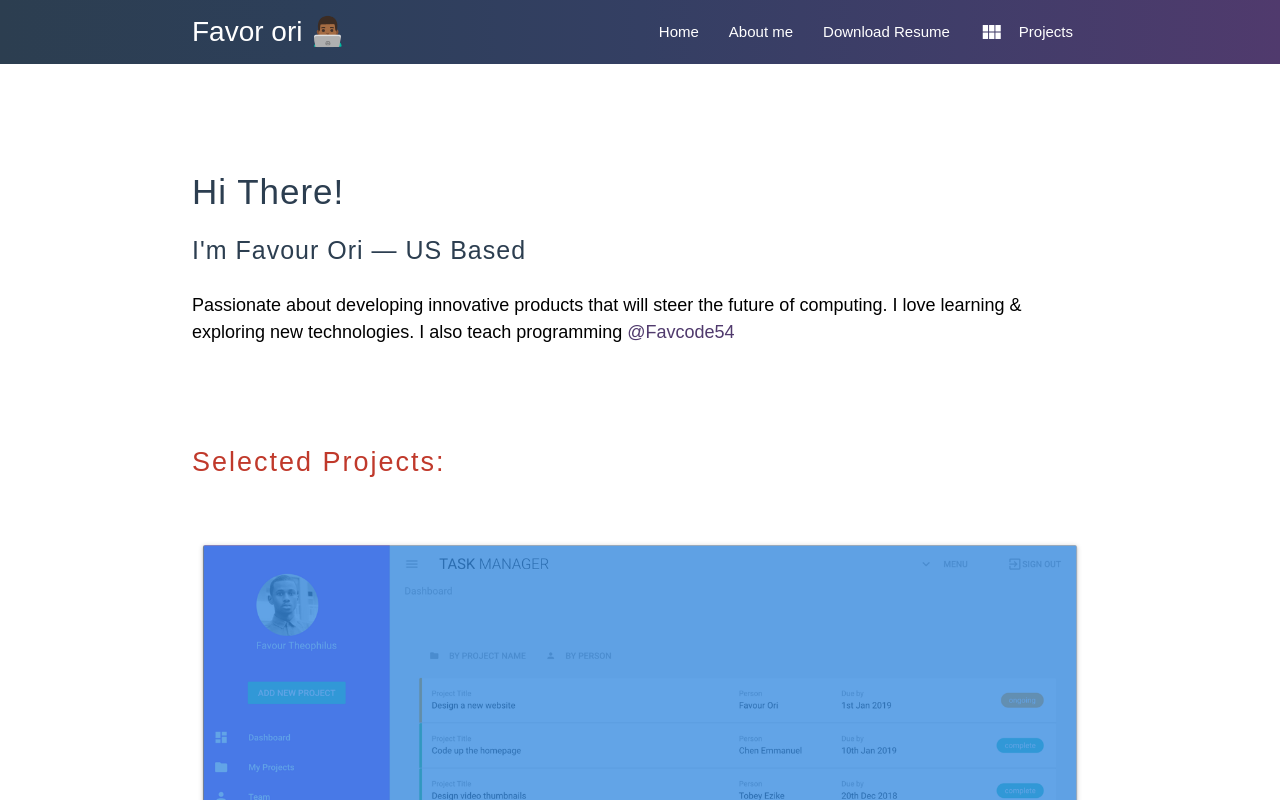
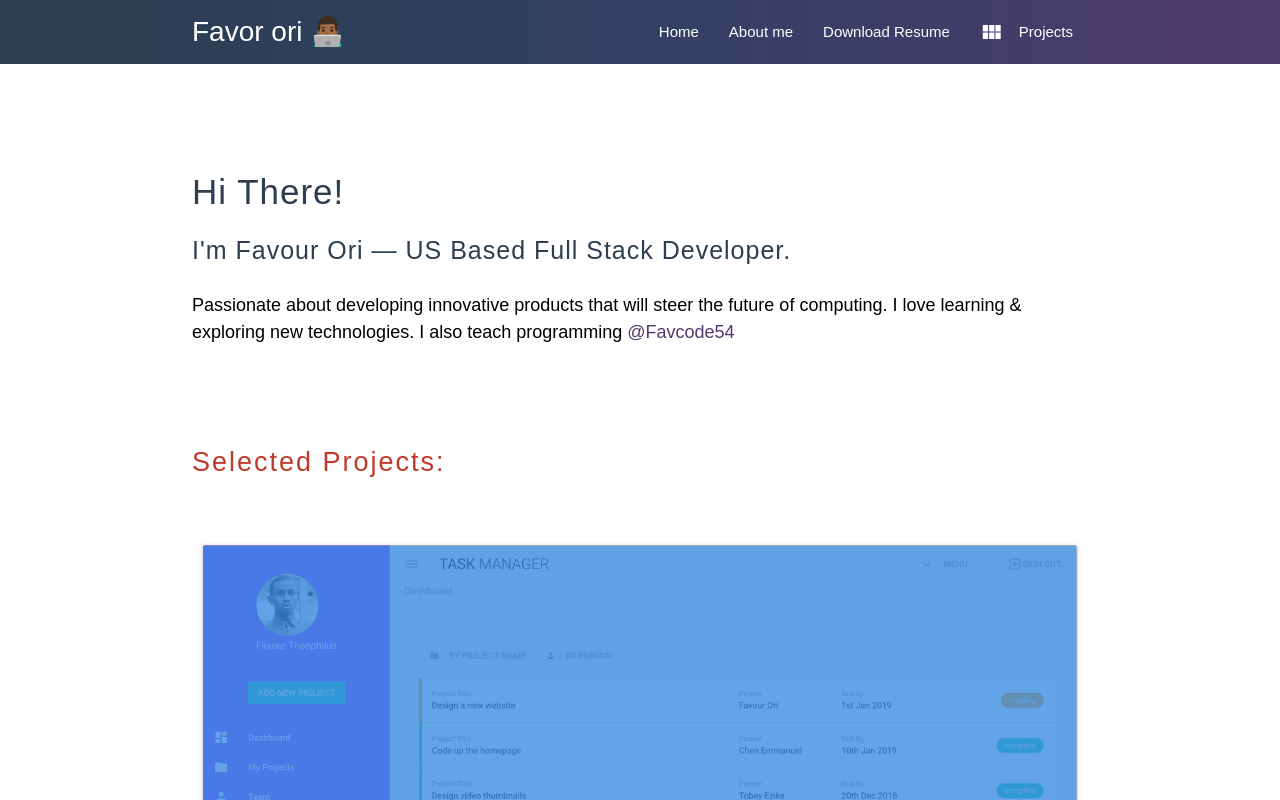
Before and after one commit to favourori/Personal-website-v2, a Vue app: page / in a window 1280 px wide. Shown: the top 800 px of the page. Built offline with nearby package versions, Linux system fonts and the light colour scheme; a web font is replaced by a local one.

Commit message:
completed missing desc

```diff
--- a/src/views/Home.vue
+++ b/src/views/Home.vue
@@ -4,12 +4,13 @@
     <p class="intro pSpecial animated fadeInUp">
       I'm Favour Ori —
       <b>US</b> Based
-
+      <b>Full Stack</b> Developer.
     </p>
-    <p
-      class="desc animated fadeInUp"
-    >Passionate about developing innovative products that will steer the future of computing. I love learning & exploring new technologies. I also teach programming
-      <span style="color:#503A6D">@Favcode54</span>
+    <p class="desc animated fadeInUp">
+      Passionate about developing innovative products that will steer the future of computing. I love learning & exploring new technologies. I also teach programming
+      <span
+        style="color:#503A6D"
+      >@Favcode54</span>
     </p>
     <br>
     <br>
```
